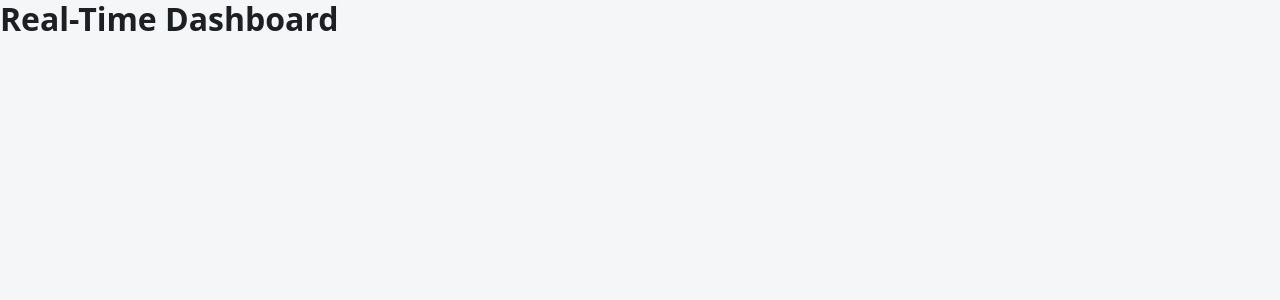
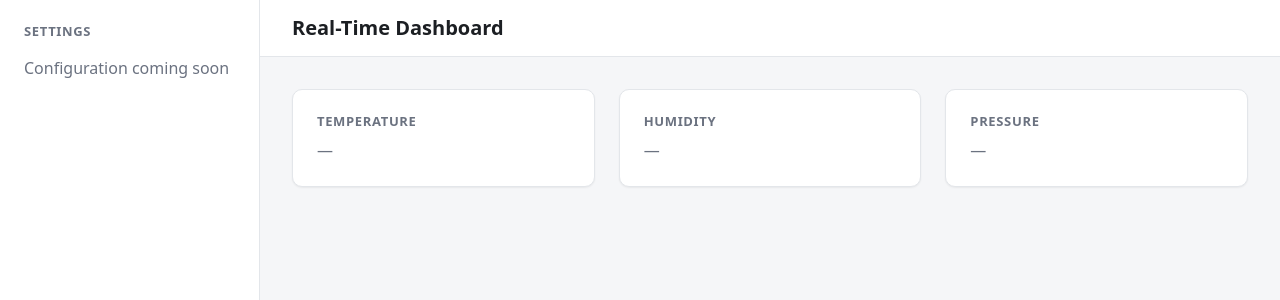
Before and after one commit to Podmaskov/realtime-dashboard, a React (Vite) app: page / in a window 1280 px wide. Shown: the top 300 px of the page. Built offline with nearby package versions, Linux system fonts and the light colour scheme.

Commit message:
layout raw version

```diff
--- a/src/App.module.css
+++ b/src/App.module.css
@@ -1,5 +1,46 @@
 .app {
+  display: flex;
   min-height: 100vh;
+}
+
+.header {
+  padding: var(--space-md) var(--space-xl);
+  background: var(--color-surface);
+  border-bottom: 1px solid var(--color-border);
+}
+
+.title {
+  margin: 0;
+  font-size: 1.25rem;
+  font-weight: 600;
+}
+
+.content {
+  flex: 1;
+  min-width: 0;
   display: flex;
   flex-direction: column;
 }
+
+.main {
+  flex: 1;
+  padding: var(--space-xl);
+}
+
+@media (max-width: 768px) {
+  .app {
+    flex-direction: column;
+  }
+
+  .content {
+    order: -1;
+  }
+
+  .header {
+    padding: var(--space-md);
+  }
+
+  .main {
+    padding: var(--space-md);
+  }
+}
--- a/src/App.tsx
+++ b/src/App.tsx
@@ -1,3 +1,4 @@
+import { ConfigPanel, Dashboard } from './components'
 import { useRealtimeSensorData } from './hooks'
 import styles from './App.module.css'
 
@@ -6,7 +7,15 @@ function App() {
 
   return (
     <div className={styles.app}>
-      <h1>Real-Time Dashboard</h1>
+      <ConfigPanel />
+      <div className={styles.content}>
+        <header className={styles.header}>
+          <h1 className={styles.title}>Real-Time Dashboard</h1>
+        </header>
+        <main className={styles.main}>
+          <Dashboard />
+        </main>
+      </div>
     </div>
   )
 }
--- /dev/null
+++ b/src/components/Card/Card.module.css
@@ -0,0 +1,25 @@
+.card {
+  display: flex;
+  flex-direction: column;
+  gap: var(--space-sm);
+  padding: var(--space-lg);
+  background: var(--color-surface);
+  border: 1px solid var(--color-border);
+  border-radius: var(--radius-md);
+  box-shadow: var(--shadow-sm);
+}
+
+.title {
+  margin: 0;
+  font-size: 0.8125rem;
+  font-weight: 600;
+  letter-spacing: 0.05em;
+  text-transform: uppercase;
+  color: var(--color-text-muted);
+}
+
+.body {
+  display: flex;
+  flex: 1;
+  flex-direction: column;
+}
--- /dev/null
+++ b/src/components/Card/Card.tsx
@@ -0,0 +1,16 @@
+import type { ReactNode } from 'react'
+import styles from './Card.module.css'
+
+interface CardProps {
+  title: string
+  children: ReactNode
+}
+
+export function Card({ title, children }: CardProps) {
+  return (
+    <section className={styles.card}>
+      <h2 className={styles.title}>{title}</h2>
+      <div className={styles.body}>{children}</div>
+    </section>
+  )
+}
--- /dev/null
+++ b/src/components/ConfigPanel/ConfigPanel.module.css
@@ -0,0 +1,39 @@
+.panel {
+  position: sticky;
+  top: 0;
+  align-self: flex-start;
+  width: 260px;
+  height: 100vh;
+  flex-shrink: 0;
+  overflow-y: auto;
+  display: flex;
+  flex-direction: column;
+  gap: var(--space-md);
+  padding: var(--space-lg);
+  background: var(--color-surface);
+  border-right: 1px solid var(--color-border);
+}
+
+.title {
+  margin: 0;
+  font-size: 0.8125rem;
+  font-weight: 600;
+  letter-spacing: 0.05em;
+  text-transform: uppercase;
+  color: var(--color-text-muted);
+}
+
+.placeholder {
+  margin: 0;
+  color: var(--color-text-muted);
+}
+
+@media (max-width: 768px) {
+  .panel {
+    position: static;
+    width: 100%;
+    height: auto;
+    border-right: none;
+    border-bottom: 1px solid var(--color-border);
+  }
+}
--- /dev/null
+++ b/src/components/ConfigPanel/ConfigPanel.tsx
@@ -0,0 +1,10 @@
+import styles from './ConfigPanel.module.css'
+
+export function ConfigPanel() {
+  return (
+    <aside className={styles.panel}>
+      <h2 className={styles.title}>Settings</h2>
+      <p className={styles.placeholder}>Configuration coming soon</p>
+    </aside>
+  )
+}
--- /dev/null
+++ b/src/components/Dashboard/Dashboard.module.css
@@ -0,0 +1,10 @@
+.grid {
+  display: grid;
+  gap: var(--space-lg);
+  grid-template-columns: repeat(auto-fit, minmax(280px, 1fr));
+}
+
+.placeholder {
+  margin: 0;
+  color: var(--color-text-muted);
+}
--- /dev/null
+++ b/src/components/Dashboard/Dashboard.tsx
@@ -0,0 +1,18 @@
+import { Card } from '../Card/Card'
+import styles from './Dashboard.module.css'
+
+export function Dashboard() {
+  return (
+    <div className={styles.grid}>
+      <Card title="Temperature">
+        <p className={styles.placeholder}>—</p>
+      </Card>
+      <Card title="Humidity">
+        <p className={styles.placeholder}>—</p>
+      </Card>
+      <Card title="Pressure">
+        <p className={styles.placeholder}>—</p>
+      </Card>
+    </div>
+  )
+}
--- /dev/null
+++ b/src/components/index.ts
@@ -0,0 +1,3 @@
+export * from './Card/Card'
+export * from './ConfigPanel/ConfigPanel'
+export * from './Dashboard/Dashboard'
```
Also changed, not shown: 1 other file (tests, documents, lock files or other folders).
